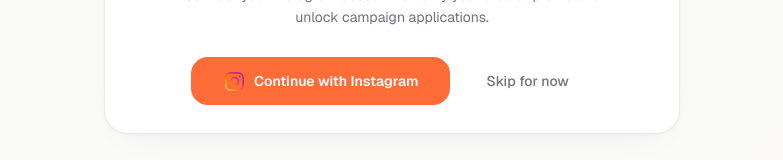
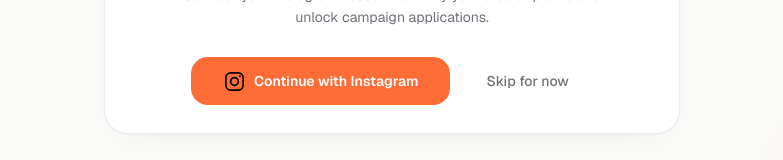
Before and after one commit to Saurav4359/Perkley-V0, a Next.js app in the folder apps/web/: page /onboarding in a window 1280 px wide. Shown: the part 372-532 px from the top of the page, without its empty margins (248-1031 px from the left). Built offline with nearby package versions, Linux system fonts and the light colour scheme.

Commit message:
Connect auth flows to onboarding session initialization.
Route new creators through onboarding after signup and restore brand/creator sessions on login.

```diff
--- a/apps/web/components/auth/auth-social-icons.tsx
+++ b/apps/web/components/auth/auth-social-icons.tsx
@@ -21,7 +21,16 @@ export function GoogleIcon() {
   )
 }
 
-export function InstagramIcon() {
+export function InstagramIcon({
+  className,
+  monochrome = false,
+}: {
+  className?: string
+  monochrome?: boolean
+}) {
+  const stroke = monochrome ? "currentColor" : "url(#perkley-instagram-stroke)"
+  const dotFill = monochrome ? "currentColor" : "url(#perkley-instagram-stroke)"
+
   return (
     <svg
       width="23"
@@ -29,7 +38,9 @@ export function InstagramIcon() {
       viewBox="0 0 24 24"
       fill="none"
       aria-hidden
+      className={className}
     >
+      {!monochrome ? (
         <defs>
           <linearGradient
             id="perkley-instagram-stroke"
@@ -45,29 +56,18 @@ export function InstagramIcon() {
             <stop offset="1" stopColor="#962FBF" />
           </linearGradient>
         </defs>
+      ) : null}
       <rect
         x="3"
         y="3"
         width="18"
         height="18"
         rx="5"
-        stroke="url(#perkley-instagram-stroke)"
+        stroke={stroke}
         strokeWidth="1.75"
       />
-      <circle
-        cx="12"
-        cy="12"
-        r="4"
-        stroke="url(#perkley-instagram-stroke)"
-        strokeWidth="1.75"
-      />
-      <circle
-        cx="17.5"
-        cy="6.5"
-        r="1.1"
-        fill="url(#perkley-instagram-stroke)"
-        stroke="none"
-      />
+      <circle cx="12" cy="12" r="4" stroke={stroke} strokeWidth="1.75" />
+      <circle cx="17.5" cy="6.5" r="1.1" fill={dotFill} stroke="none" />
     </svg>
   )
 }
--- a/apps/web/components/auth/login-page.tsx
+++ b/apps/web/components/auth/login-page.tsx
@@ -1,6 +1,7 @@
 "use client"
 
 import Link from "next/link"
+import { useRouter } from "next/navigation"
 import { useState } from "react"
 
 import { AuthShell } from "@/components/auth/auth-shell"
@@ -12,12 +13,30 @@ import {
   authSocialButtonClassName,
 } from "@/components/auth/auth-styles"
 import { PasswordField } from "@/components/auth/password-field"
+import {
+  clearOnboardingPending,
+  initBrandSession,
+  setUserRole,
+} from "@/lib/onboarding/storage"
 import { cn } from "@/lib/utils"
 
 export function LoginPage() {
   const [role, setRole] = useState<"creator" | "brand">("creator")
+  const router = useRouter()
 
-  const dashboardHref = role === "brand" ? "/dashboard/brand" : "/dashboard"
+  function handleLogin(event: React.FormEvent) {
+    event.preventDefault()
+
+    if (role === "brand") {
+      initBrandSession()
+      router.push("/dashboard/brand")
+      return
+    }
+
+    setUserRole("creator")
+    clearOnboardingPending()
+    router.push("/dashboard")
+  }
 
   return (
     <AuthShell variant="login">
@@ -50,7 +69,7 @@ export function LoginPage() {
           ))}
         </div>
 
-        <form className="space-y-5" onSubmit={(e) => e.preventDefault()}>
+        <form className="space-y-5" onSubmit={handleLogin}>
           <div>
             <label className="text-sm font-medium text-foreground">
               {role === "brand" ? "Work email" : "Email"}
@@ -71,9 +90,9 @@ export function LoginPage() {
               </Link>
             }
           />
-          <Link href={dashboardHref} className={authPrimaryButtonClassName}>
+          <button type="submit" className={authPrimaryButtonClassName}>
             Login
-          </Link>
+          </button>
         </form>
 
         <div className="space-y-5">
--- a/apps/web/components/auth/signup-page.tsx
+++ b/apps/web/components/auth/signup-page.tsx
@@ -11,6 +11,10 @@ import {
   authPrimaryButtonClassName,
 } from "@/components/auth/auth-styles"
 import { PasswordField } from "@/components/auth/password-field"
+import {
+  initBrandSession,
+  initCreatorSession,
+} from "@/lib/onboarding/storage"
 import { cn } from "@/lib/utils"
 
 const roleOptions = [
@@ -112,9 +116,13 @@ export function SignupPage() {
               className="space-y-5"
               onSubmit={(event) => {
                 event.preventDefault()
-                router.push(
-                  role === "brand" ? "/dashboard/brand" : "/dashboard"
-                )
+                if (role === "brand") {
+                  initBrandSession()
+                  router.push("/dashboard/brand")
+                  return
+                }
+                initCreatorSession()
+                router.push("/onboarding")
               }}
             >
               {role === "creator" ? (
```
Lines whose indentation alone changed are shown as unchanged.
